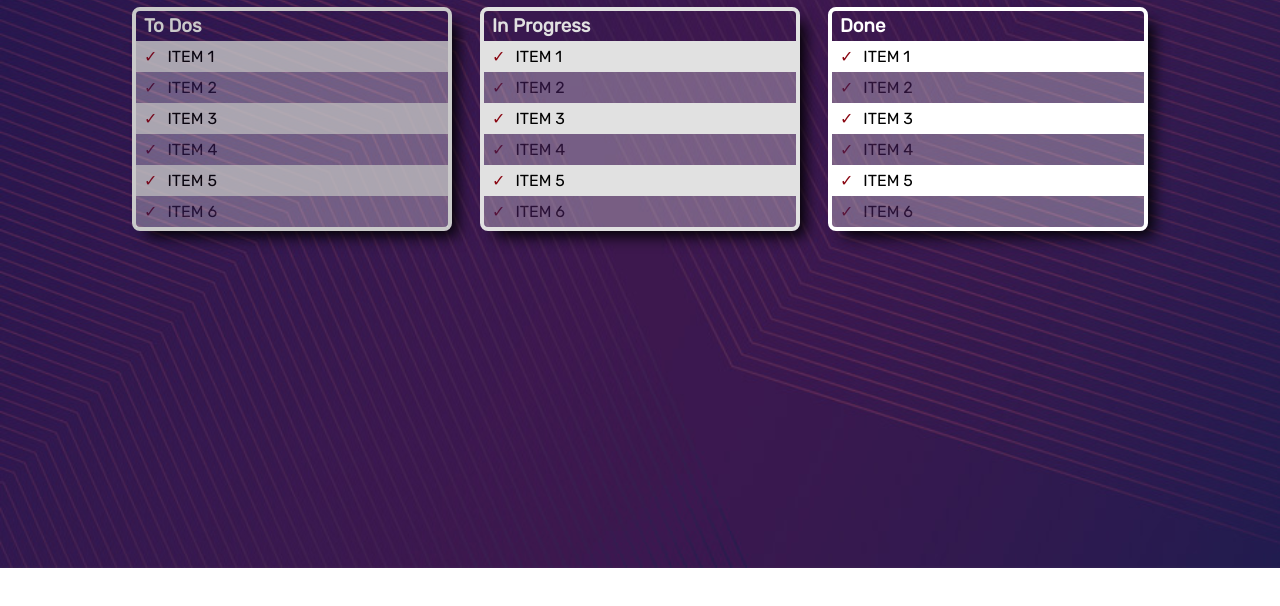
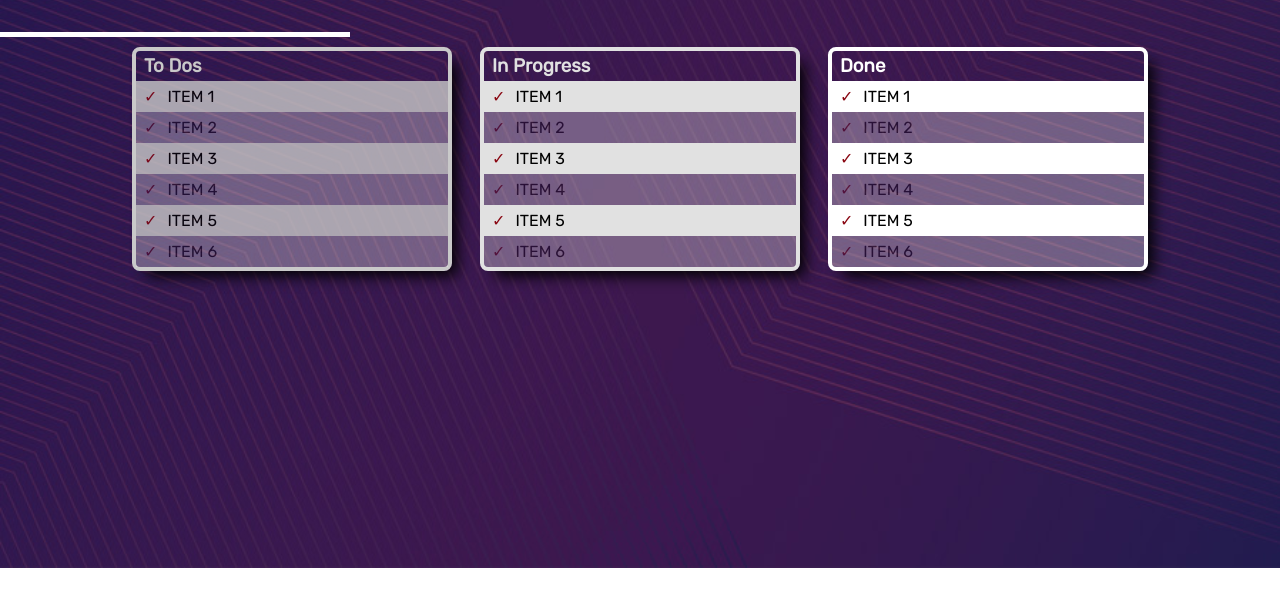
Before and after one commit to leilakbari/L_Akbari_CSS-Selector-Exercise, a plain HTML site: page index.html in a window 1280 px wide. Shown: the part 176-782 px from the top of the page. Drawn offline with Linux system fonts and the light colour scheme.

Commit message:
add line
add line under the h2

```diff
--- a/css/main.css
+++ b/css/main.css
@@ -40,6 +40,14 @@ article {
     text-align: left;
 }
 
+.h {
+    width: 350px;
+    margin-left: 0;
+    margin-top: 35px;
+    border-bottom: 5px solid white;
+    text-align: center;
+}
+
 h2 {
     padding-top: 40px;
     padding-bottom: 25px;
--- a/index.html
+++ b/index.html
@@ -16,9 +16,9 @@
         <header>
             <h1>Working with Cascade</h1>
         </header>
-        <hr class="h">
 
         <h2 id="headertext">Write Your Tasks:</h2>
+        <hr class="h">
 
         <article id="todo">
             <h3>To Dos</h3>
```
